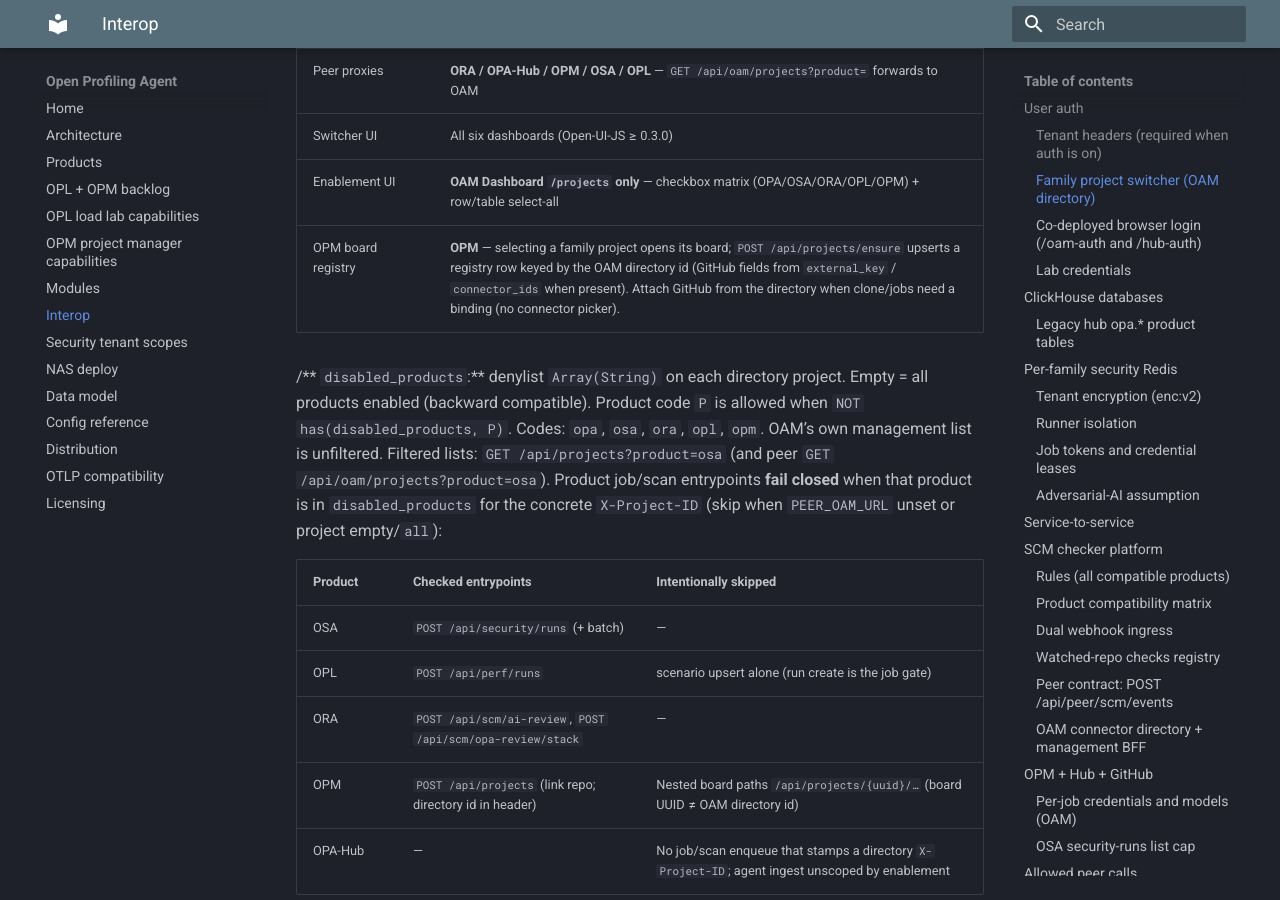
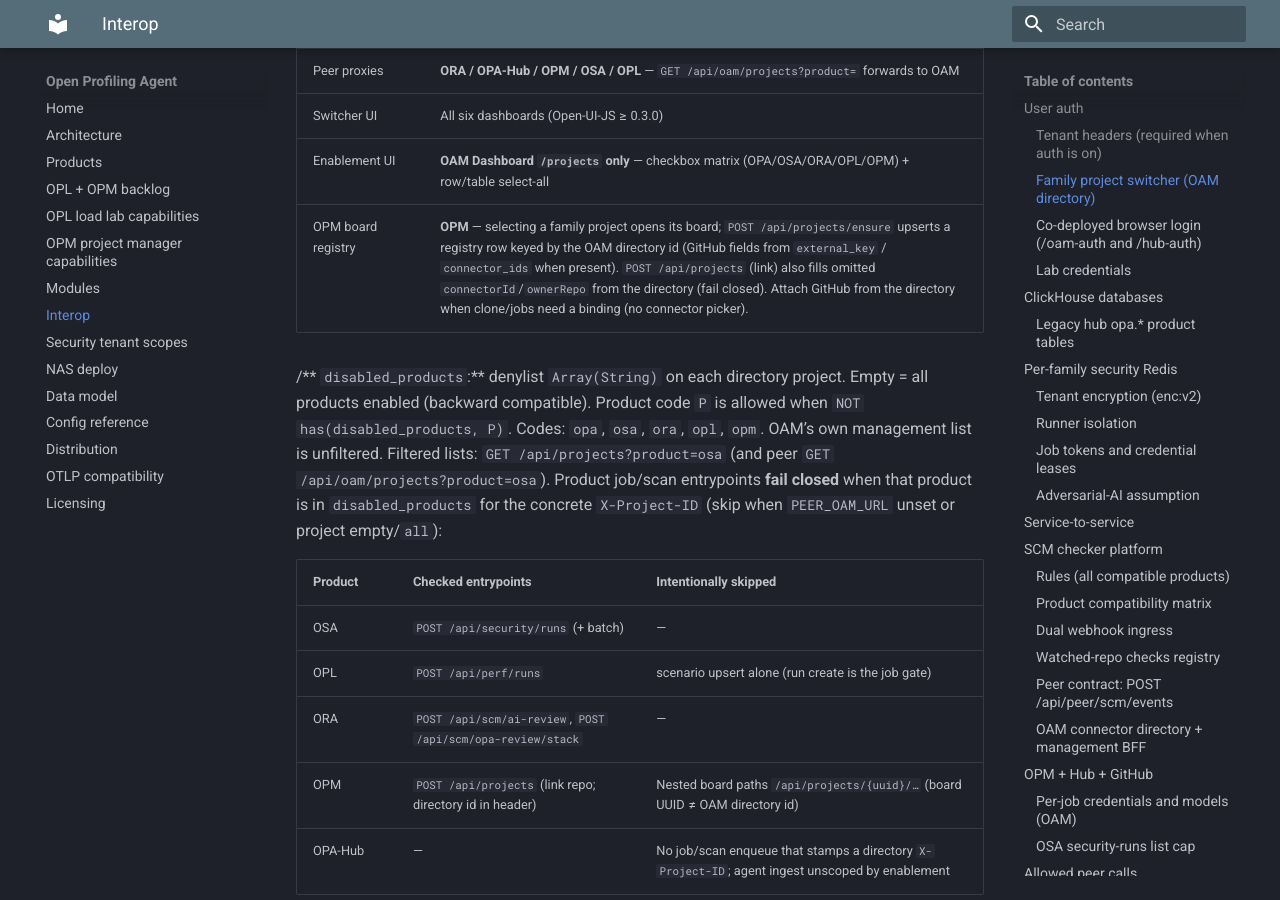
Before and after one commit to TheGrimmChester/OPA-Stack, an MkDocs documentation site: the page built from docs/interop.md, in a window 1280 px wide and 900 px high, scrolled down 2203 px. Built offline with MkDocs 1.6.1 and Material for MkDocs 9.7.7, drawn with Linux system fonts in a browser that asks for light colours.

Commit message:
Docs: Note OPM link fills connector from the OAM directory.

```diff
--- a/docs/interop.md
+++ b/docs/interop.md
@@ -45,7 +45,7 @@
 | Peer proxies | **ORA / OPA-Hub / OPM / OSA / OPL** — `GET /api/oam/projects?product=` forwards to OAM |
 | Switcher UI | All six dashboards (Open-UI-JS ≥ 0.3.0) |
 | Enablement UI | **OAM Dashboard `/projects` only** — checkbox matrix (OPA/OSA/ORA/OPL/OPM) + row/table select-all |
-| OPM board registry | **OPM** — selecting a family project opens its board; `POST /api/projects/ensure` upserts a registry row keyed by the OAM directory id (GitHub fields from `external_key` / `connector_ids` when present). Attach GitHub from the directory when clone/jobs need a binding (no connector picker). |
+| OPM board registry | **OPM** — selecting a family project opens its board; `POST /api/projects/ensure` upserts a registry row keyed by the OAM directory id (GitHub fields from `external_key` / `connector_ids` when present). `POST /api/projects` (link) also fills omitted `connectorId`/`ownerRepo` from the directory (fail closed). Attach GitHub from the directory when clone/jobs need a binding (no connector picker). |
 
 /** `disabled_products`:** denylist `Array(String)` on each directory project. Empty = all products enabled (backward compatible). Product code `P` is allowed when `NOT has(disabled_products, P)`. Codes: `opa`, `osa`, `ora`, `opl`, `opm`. OAM’s own management list is unfiltered. Filtered lists: `GET /api/projects?product=osa` (and peer `GET /api/oam/projects?product=osa`). Product job/scan entrypoints **fail closed** when that product is in `disabled_products` for the concrete `X-Project-ID` (skip when `PEER_OAM_URL` unset or project empty/`all`):
 
```
